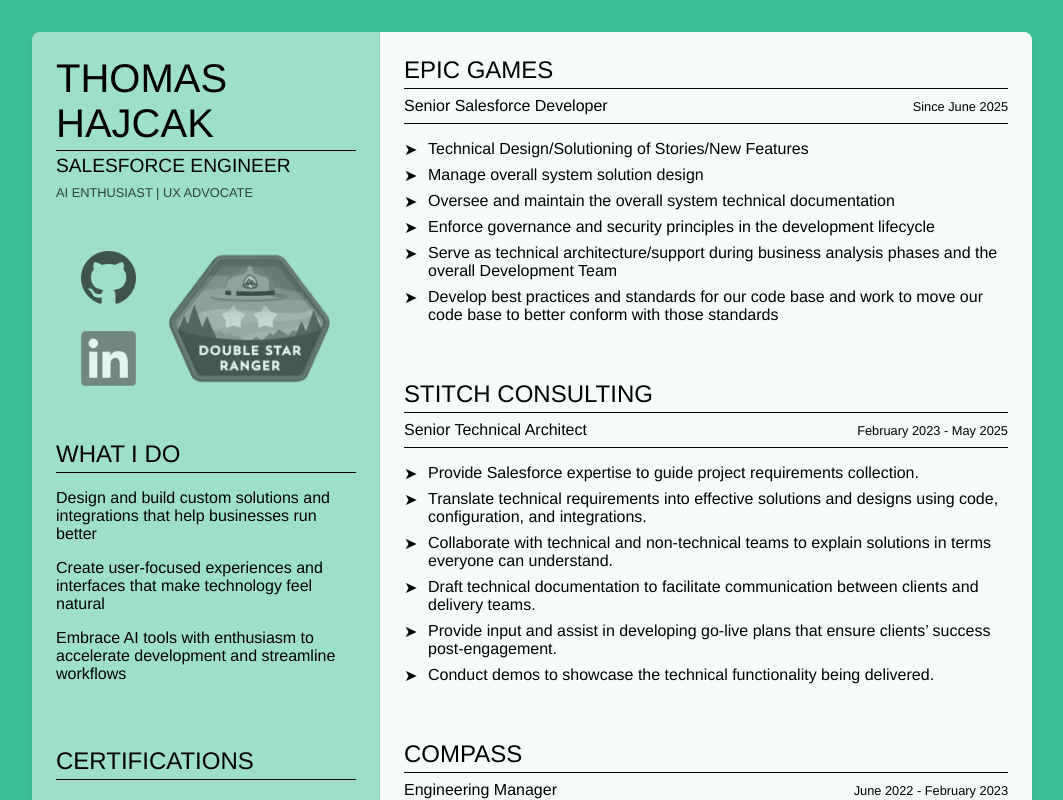
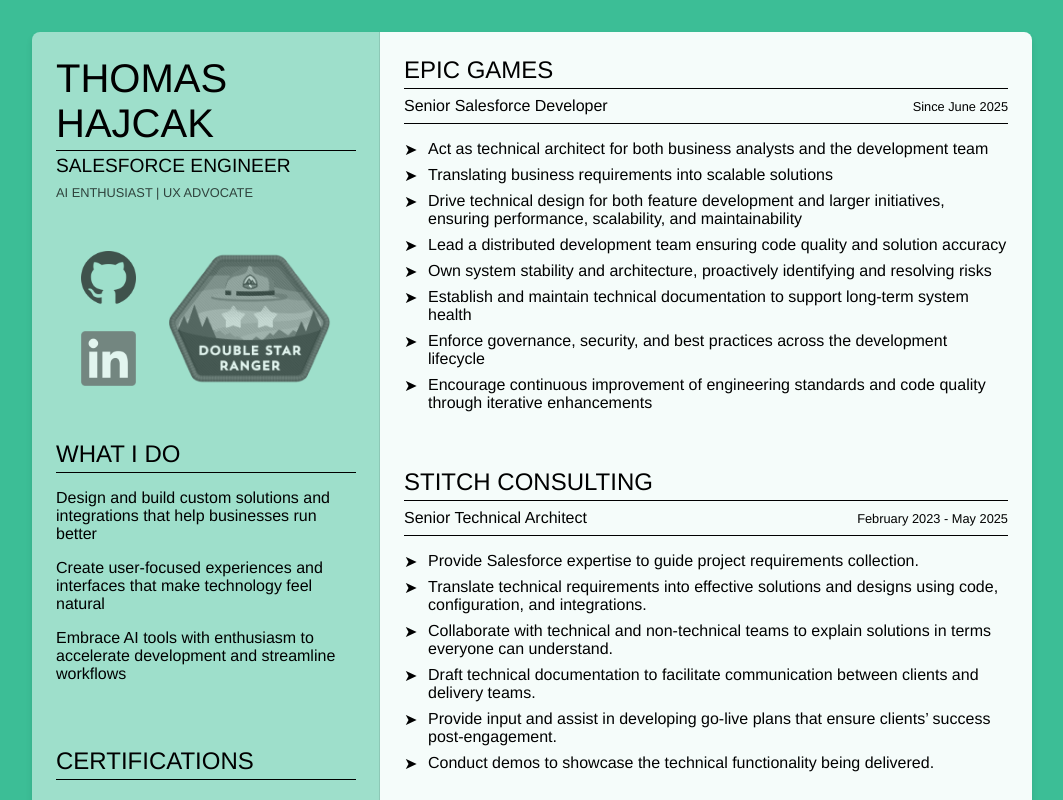
Before and after one commit to thajcak/resume, a React (Create React App) app: page / in a window 1280 px wide. Shown: the top 800 px of the page, without its empty margins (108-1171 px from the left). Built offline with nearby package versions, Linux system fonts and the light colour scheme.

Commit message:
Updated experience

```diff
--- a/src/data/employment.ts
+++ b/src/data/employment.ts
@@ -16,12 +16,14 @@
         title: "Senior Salesforce Developer",
         startDate: "2025-06-01",
         responsibilities: [
-          "Technical Design/Solutioning of Stories/New Features",
-          "Manage overall system solution design",
-          "Oversee and maintain the overall system technical documentation",
-          "Enforce governance and security principles in the development lifecycle",
-          "Serve as technical architecture/support during business analysis phases and the overall Development Team",
-          "Develop best practices and standards for our code base and work to move our code base to better conform with those standards"
+          "Act as technical architect for both business analysts and the development team",
+          "Translating business requirements into scalable solutions",
+          "Drive technical design for both feature development and larger initiatives, ensuring performance, scalability, and maintainability",
+          "Lead a distributed development team ensuring code quality and solution accuracy",
+          "Own system stability and architecture, proactively identifying and resolving risks",
+          "Establish and maintain technical documentation to support long-term system health",
+          "Enforce governance, security, and best practices across the development lifecycle",
+          "Encourage continuous improvement of engineering standards and code quality through iterative enhancements"
         ]
       }
     ]
```
